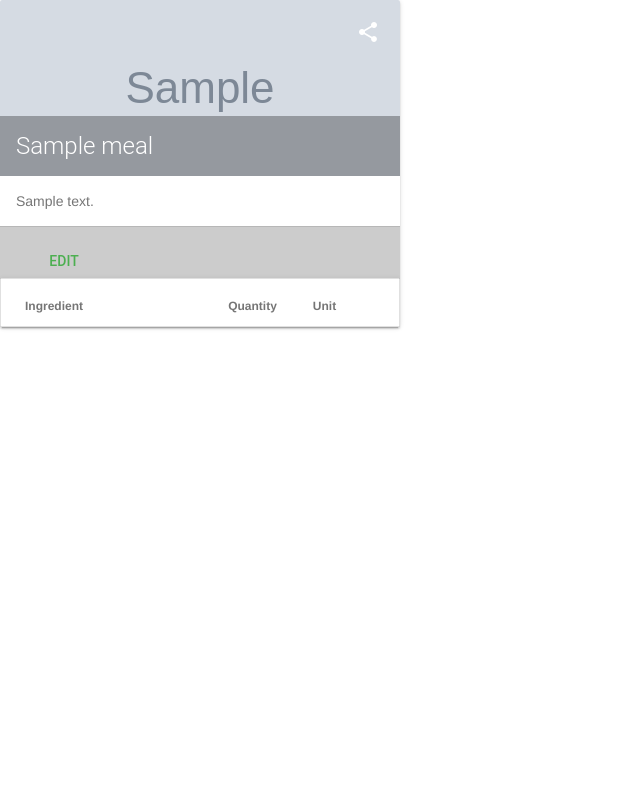
After one commit to SStereo/food_log, a Flask app: template templates/meal_view.html in a window 1280 px wide. The commit adds this page. Shown: the whole page, without its empty margins (0-640 px from the left). Run offline with Flask 2, Linux system fonts and the light colour scheme; the template is opened without the code that fills it: most values are stand-ins (such as "Sample title", 1, 10 or a date in 2020); grey boxes marked "Sample" are stand-in pictures; lists and menus that the app fills with data are empty.

Commit message:
added view meal based on material design

```diff
--- a/server.py
+++ b/server.py
@@ -128,9 +128,18 @@ def deleteMeal(meal_id):
         return redirect(url_for("showMeals"))
 
 
+@app.route('/meals/view/<int:meal_id>')
+def showMeal(meal_id):
+    o = session.query(Meal).filter_by(id=meal_id).one()
+    return render_template("meal_view.html",meal=o,getIngredients=getIngredients)
+
+
 def getIngredients(meal_id):
-    items = session.query(Ingredient).filter_by(meal_id=meal_id)
-    return items
+    if meal_id:
+        items = session.query(Ingredient).filter_by(meal_id=meal_id)
+        return items
+    else:
+        return false
 
 
 def allowed_file(filename):
--- a/static/main_styles.css
+++ b/static/main_styles.css
@@ -10,7 +10,7 @@ header, nav, footer, section, article, div {
   display: block; /* The element generates a block element box */
 }
 
-body {
+.main_page_body {
   font-family: 'Architects Daughter',Verdana, Times, serif;
   font-size: 14px;
   color: rgb(53,127,111);
--- a/templates/index.html
+++ b/templates/index.html
@@ -11,7 +11,7 @@
     <link rel=stylesheet type=text/css href="{{ url_for('static', filename='main_styles.css') }}">
     <title>Food Coach</title>
   </head>
-  <body>
+  <body class="main_page_body">
     <header>
 <!--
       <div class="header">
--- /dev/null
+++ b/templates/meal_view.html
@@ -0,0 +1,93 @@
+<!DOCTYPE html>
+<html>
+  <head>
+      <meta charset="utf-8">
+      <meta name='viewport' content='width=device-width, initial-scale=1.0'>
+      <link rel=stylesheet type=text/css href="{{ url_for('static', filename='main_styles.css') }}">
+      <link href='https://fonts.googleapis.com/css?family=Architects+Daughter|Permanent+Marker' rel='stylesheet'>
+
+      <!-- MDL: Add Googles Material Lite
+           https://getmdl.io/started/ -->
+      <link rel="stylesheet" href="https://fonts.googleapis.com/icon?family=Material+Icons">
+      <link rel="stylesheet" href="https://code.getmdl.io/1.3.0/material.green-light_green.min.css">
+      <script defer src="https://code.getmdl.io/1.3.0/material.min.js"></script>
+
+      <title>Meal</title>
+
+      <style>
+      .card-meal {
+        width: 400px;
+      }
+
+      .card-meal > .mdl-card__title {
+        color: #fff;
+        height: 176px;
+        padding: 0px;
+        background: url('{{url_for('static', filename=meal.image)}}') center / cover;
+      }
+
+      .mdl-card__title div {
+        background: rgba(0, 0, 0, 0.3);
+        width: 100%;
+        padding: 16px;
+        text-align: center;
+        margin-top: auto;
+      }
+
+      .card-meal > .mdl-card__actions {
+        height: 52px;
+        padding: 16px;
+        background: rgba(0, 0, 0, 0.2);
+      }
+
+      .card-meal > .mdl-card__menu {
+        color: #fff;
+      }
+      </style>
+  </head>
+  <body>
+
+    <div class="card-meal mdl-card mdl-shadow--2dp">
+      <div class="mdl-card__title">
+        <div>
+          <h2 class="mdl-card__title-text">{{ meal.title }}</h2>
+        </div>
+      </div>
+      <div class="mdl-card__supporting-text">
+        {{ meal.description }}
+      </div>
+      <div class="mdl-card__actions mdl-card--border">
+        <a class="mdl-button mdl-button--colored mdl-js-button mdl-js-ripple-effect">
+          Edit
+        </a>
+      </div>
+      <div class="mdl-card__menu">
+        <button class="mdl-button mdl-button--icon mdl-js-button mdl-js-ripple-effect">
+          <i class="material-icons">share</i>
+        </button>
+      </div>
+
+      <table class="mdl-data-table mdl-js-data-table mdl-shadow--2dp">
+        <thead>
+          <tr>
+            <th class="mdl-data-table__cell--non-numeric">Ingredient</th>
+            <th>Quantity</th>
+            <th class="mdl-data-table__cell--non-numeric">Unit</th>
+          </tr>
+        </thead>
+        <tbody>
+          {% set items = getIngredients(meal.id) %}
+          {% if items: %}
+            {% for i in items %}
+          <tr>
+            <td class="mdl-data-table__cell--non-numeric">{{ i.food.title }}</td>
+            <td>{{ i.quantity }}</td>
+            <td>{{ i.uom.shortDE }}</td>
+          </tr>
+            {% endfor %}
+          {% endif %}
+        </tbody>
+      </table>
+    </div>
+</body>
+</html>
--- a/templates/meals.html
+++ b/templates/meals.html
@@ -29,10 +29,12 @@
     <!-- For each meal repeat the following section -->
     {% for m in meals %}
     <article class="meal">
+      <a href="{{ url_for('showMeal', meal_id=m.id) }}">
       <div class="image_box">
       <!-- <img src="{{ url_for('static', filename=m.image) }}" alt="{{m.title}}"> -->
       <img src="{{ url_for('static', filename=m.image) }}" alt="{{m.title}}">
       </div>
+      </a>
       <h3>{{ m.title }}</h3>
       <div>
       <table class="ingredients">
```
